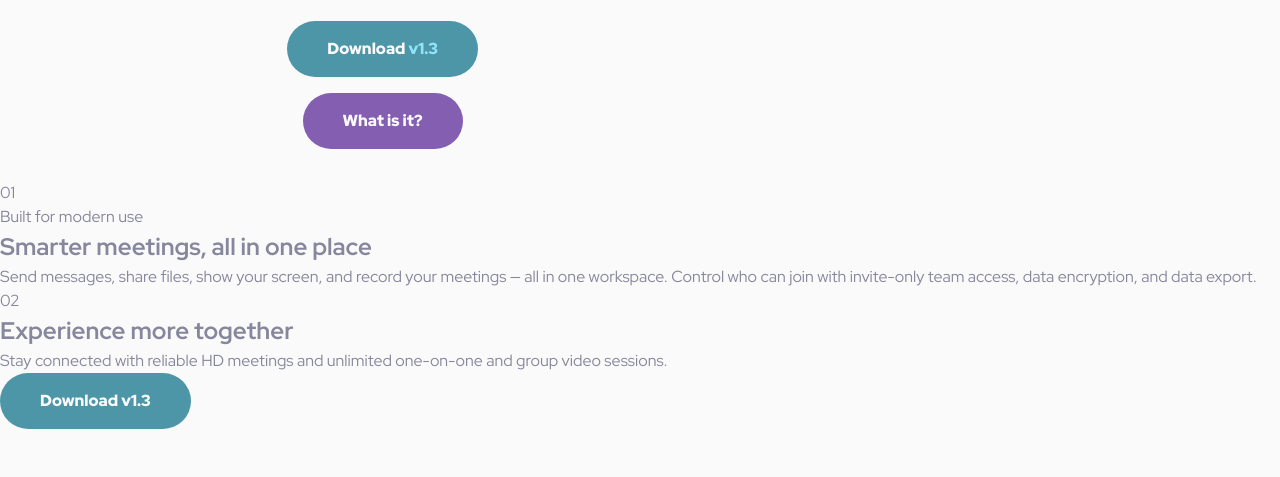
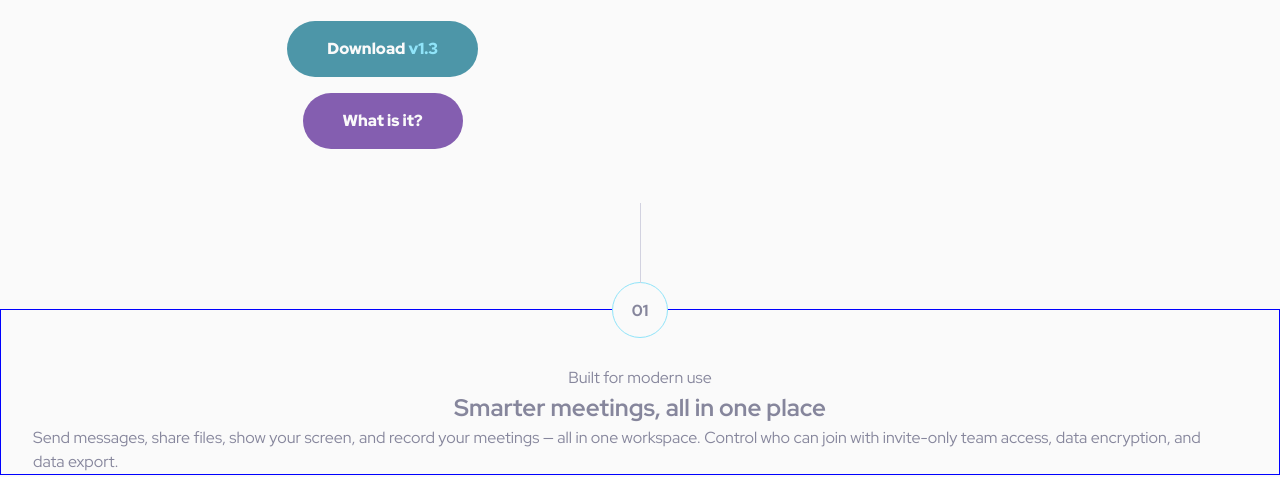
Before and after one commit to bcatubig/frontend-mentor, a plain HTML site: page 08-meet-landing-page/index.html in a window 1280 px wide. Shown: the part 475-952 px from the top of the page. Before the commit the page ends 904 px from the top, so only its background shows below. Drawn offline with Linux system fonts and the light colour scheme.

Commit message:
checkpoint

```diff
--- a/08-meet-landing-page/index.html
+++ b/08-meet-landing-page/index.html
@@ -86,10 +86,10 @@
       </div>
     </div>
 
-    <section>
-      <div>01</div>
+    <section class="section about">
+      <div class="section__number">01</div>
       <p>Built for modern use</p>
-      <h2>Smarter meetings, all in one place</h2>
+      <h2 class="section__title">Smarter meetings, all in one place</h2>
       <p>
         Send messages, share files, show your screen, and record your meetings —
         all in one workspace. Control who can join with invite-only team access,
@@ -97,14 +97,14 @@
       </p>
     </section>
 
-    <section>
-      <div>02</div>
-      <h2>Experience more together</h2>
-      <p>
+    <section class="section footer">
+      <div class="section__number">02</div>
+      <h2 class="section__title">Experience more together</h2>
+      <p class="section__text">
         Stay connected with reliable HD meetings and unlimited one-on-one and
         group video sessions.
       </p>
-      <button class="button">Download v1.3</button>
+      <button class="button button--purple">Download v1.3</button>
     </section>
   </body>
 </html>
--- a/08-meet-landing-page/style.css
+++ b/08-meet-landing-page/style.css
@@ -80,7 +80,7 @@
     --clr-cyan-600: hsl(192, 37%, 48%);
     --clr-purple-300: hsl(268, 100%, 86%);
     --clr-purple-600: hsl(268, 34%, 53%);
-    --clr-slate-300: hsl(240, 18%, 55%);
+    --clr-slate-300: hsl(240, 18%, 85%);
     --clr-slate-600: hsl(240, 10%, 57%);
     --clr-slate-900: hsl(240, 21%, 20%);
     --clr-white: hsl(0, 0%, 98%);
@@ -201,6 +201,54 @@
   .button--version {
     color: var(--clr-cyan-300);
   }
+
+  .section {
+    display: grid;
+    position: relative;
+
+    padding-inline: 2rem;
+    justify-items: center;
+  }
+
+  .section__number::before {
+    position: absolute;
+    content: "";
+    display: block;
+    width: 1px;
+    height: 80px;
+    background-color: var(--clr-slate-300);
+    text-align: center;
+    top: -80px;
+    left: 50%;
+  }
+
+  .section__number {
+    position: relative;
+    text-align: center;
+    font-size: 1rem;
+    font-weight: 800;
+    line-height: 1.5;
+    background-color: var(--clr-white);
+    color: var(--clr-slate-600);
+    padding: 1rem;
+    border: 1px solid var(--clr-cyan-300);
+    border-radius: 100%;
+    width: 56px;
+    height: 56px;
+    top: -50%;
+  }
+
+  .about {
+    margin-top: 8rem;
+    border: 1px solid blue;
+  }
+
+  .footer {
+    border: 1px solid yellow;
+    margin-top: 8rem;
+    background-color: var(--clr-cyan-600);
+    color: var(--clr-white);
+  }
 }
 
 @layer hero-left {
```
